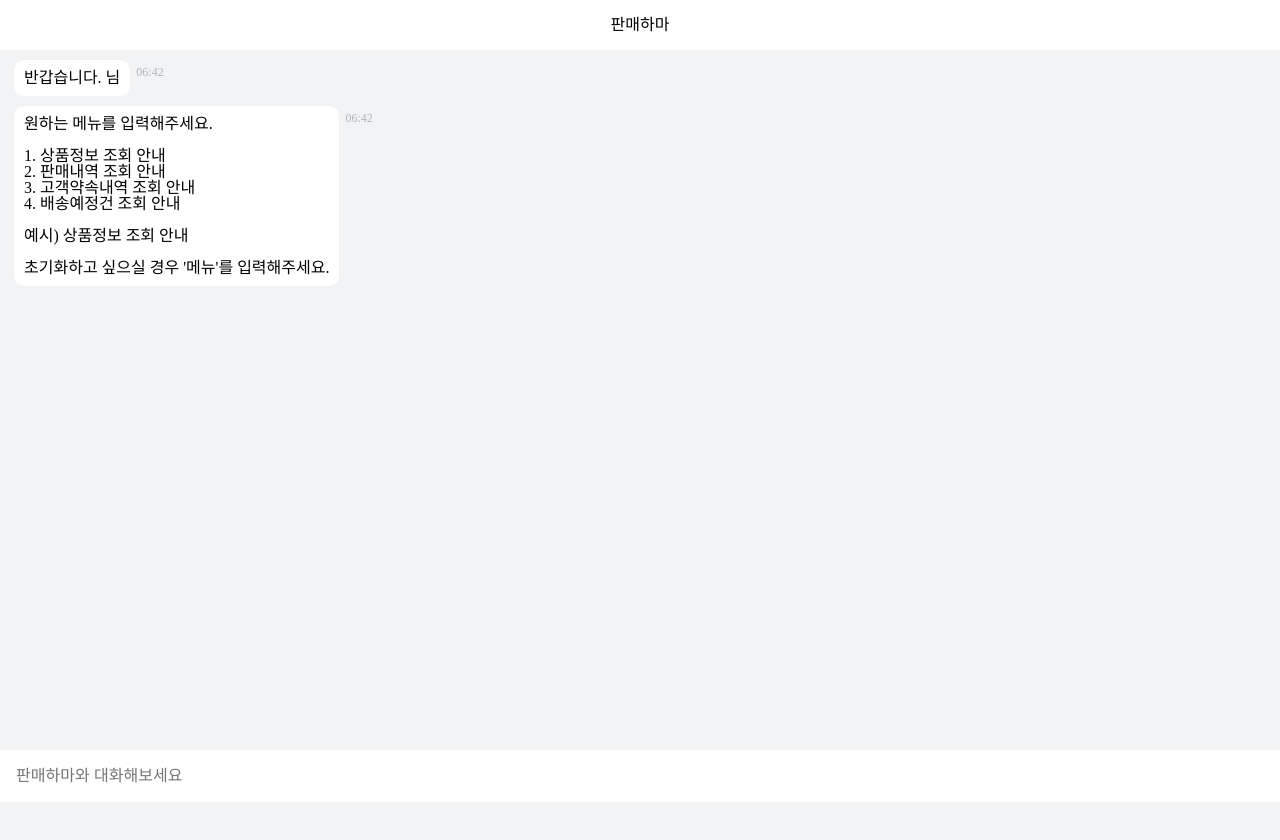
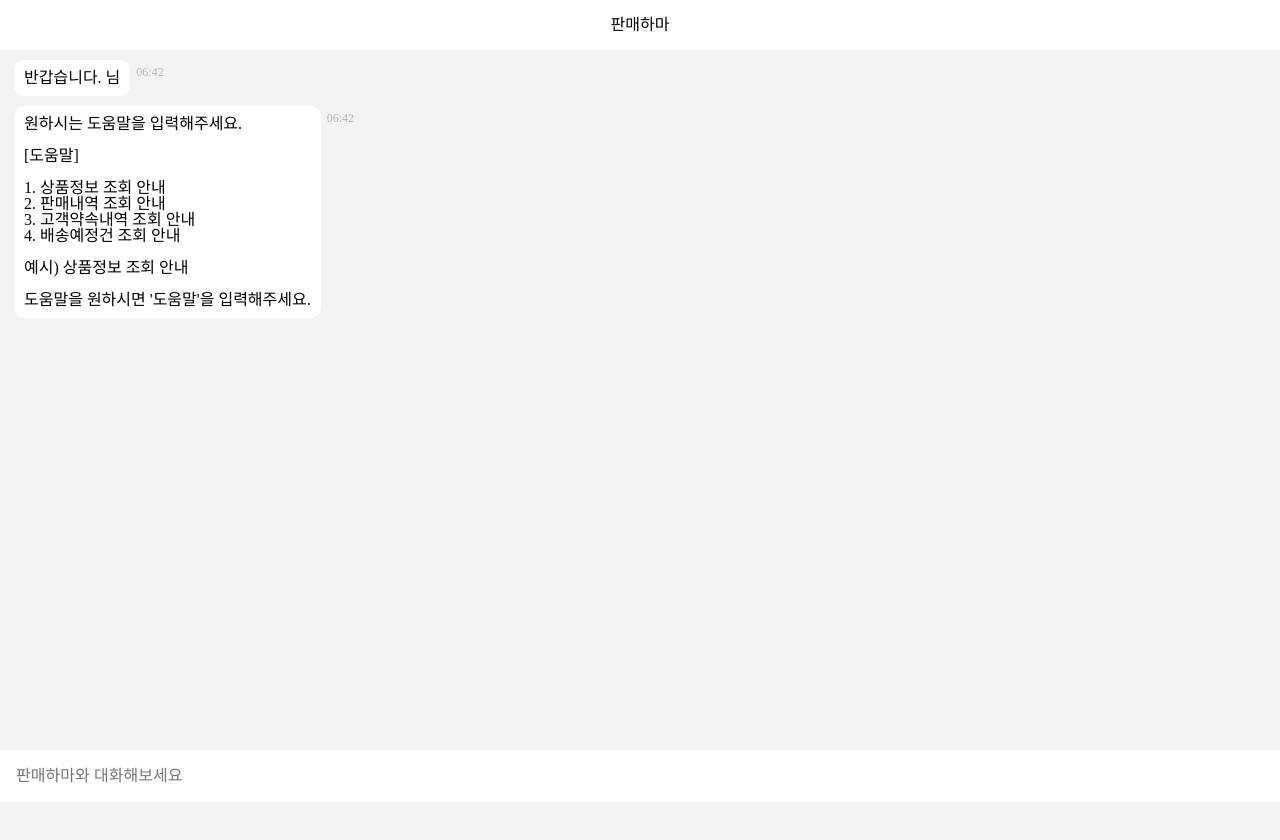
Before and after one commit to Hongji0611/hippo-sell, a React (Create React App) app: page /chat in a window 1280 px wide. Shown: the top 840 px of the page. Built offline with nearby package versions, Linux system fonts and the light colour scheme.

Commit message:
fix: Manual change-terms

```diff
--- a/src/containers/chatting/ChattingScreen.js
+++ b/src/containers/chatting/ChattingScreen.js
@@ -20,7 +20,7 @@ export default function ChattingScreen() {
         },
         {
             no: 2,
-            chat: manual['메뉴'],
+            chat: manual['도움말'],
             date: nowTime,
             isBot: true,
         }
--- a/src/data/Manual.js
+++ b/src/data/Manual.js
@@ -1,8 +1,11 @@
 const manual = {};
-manual['메뉴'] = "원하는 메뉴를 입력해주세요.\n\n1. 상품정보 조회 안내\n2. 판매내역 조회 안내\n3. 고객약속내역 조회 안내\n4. 배송예정건 조회 안내\n\n예시) 상품정보 조회 안내\n\n초기화하고 싶으실 경우 '메뉴'를 입력해주세요.";
-manual['상품정보 조회 안내'] = "[조회 방법]\n입력 창에 모델명을 입력하시면 됩니다.\n\n초기화를 원하시면 '메뉴'를 입력해주세요.\n\n예시)RF85B900201"
-manual['판매내역 조회 안내'] = "[조회 방법]\n입력 창에 '판매내역 고객명' 혹은 '판매내역 전체'라고 입력하시면 됩니다.\n\n초기화를 원하시면 '메뉴'를 입력해주세요.\n\n예시) 판매내역 홍길동, 판매내역 전체"
-manual['배송예정건 조회 안내'] = "[조회 방법]\n입력 창에 '당일 배송'혹은 '익일 배송'을 입력하시면 됩니다.\n\n초기화를 원하시면 메뉴를 입력해주세요.\n\n예시) 당일 배송, 익일 배송"
+manual['도움말'] = "원하시는 도움말을 입력해주세요.\n\n[도움말]\n\n1. 상품정보 조회 안내\n2. 판매내역 조회 안내\n3. 고객약속내역 조회 안내\n4. 배송예정건 조회 안내\n\n예시) 상품정보 조회 안내\n\n도움말을 원하시면 '도움말'을 입력해주세요.";
+
+manual['상품정보 조회 안내'] = "[조회 방법]\n입력 창에 모델명을 입력하시면 됩니다.\n\n도움말을 원하시면 '도움말'을 입력해주세요.\n\n예시)RF85B900201";
+manual['판매내역 조회 안내'] = "[조회 방법]\n입력 창에 '판매내역 고객명' 혹은 '판매내역 전체'라고 입력하시면 됩니다.\n\n도움말을 원하시면 '도움말'을 입력해주세요.\n\n예시) 판매내역 홍길동, 판매내역 전체";
+manual['고객약속내역 조회 안내'] = "[조회방법]\n입력창에 '고객 약속'을 입력하시면 됩니다.\n\n도움말을 원하시면 '도움말'을 입력해주세요.\n\n예시) 고객 약속";
+manual['배송예정건 조회 안내'] = "[조회 방법]\n입력 창에 '당일 배송'혹은 '익일 배송'을 입력하시면 됩니다.\n\n도움말을 원하시면 '도움말'을 입력해주세요.\n\n예시) 당일 배송, 익일 배송";
+
 manual['오류'] = "잘못된 입력입니다.\n다시 입력해주세요.";
 
 export{
```
